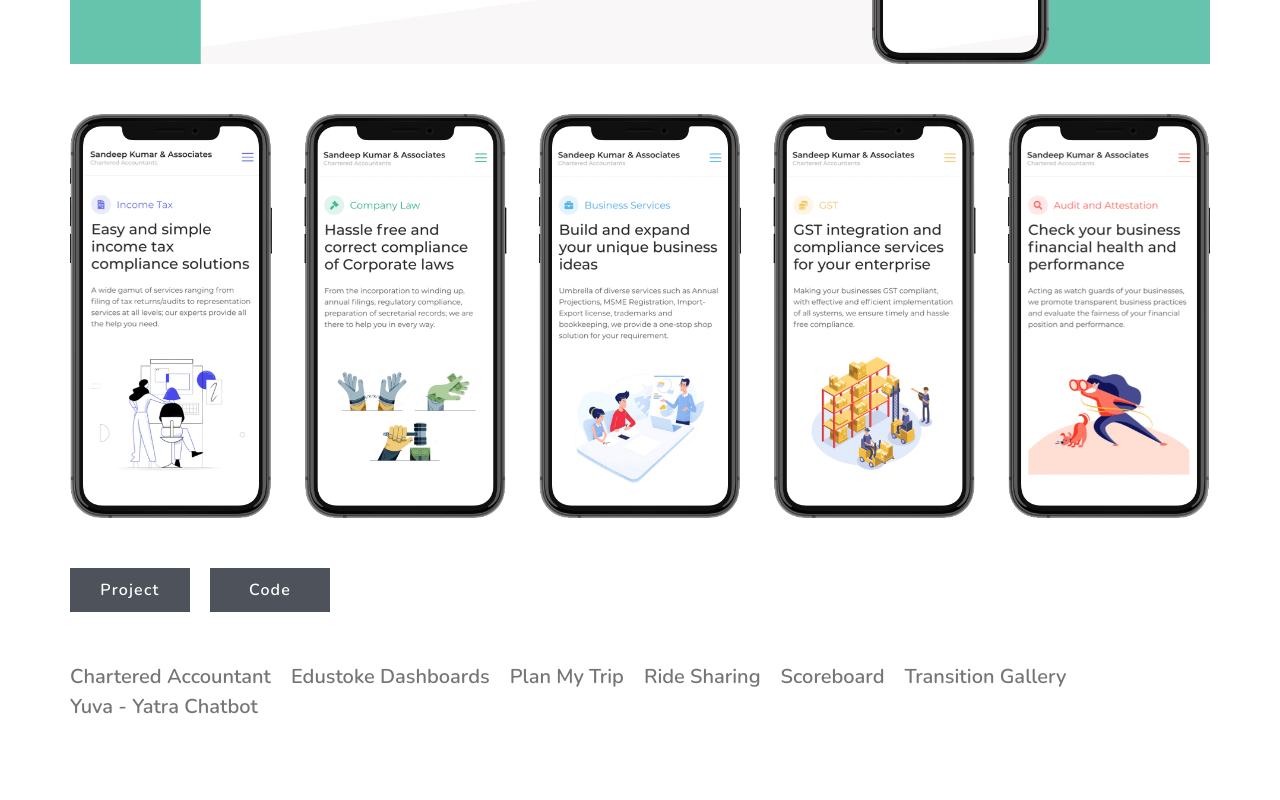
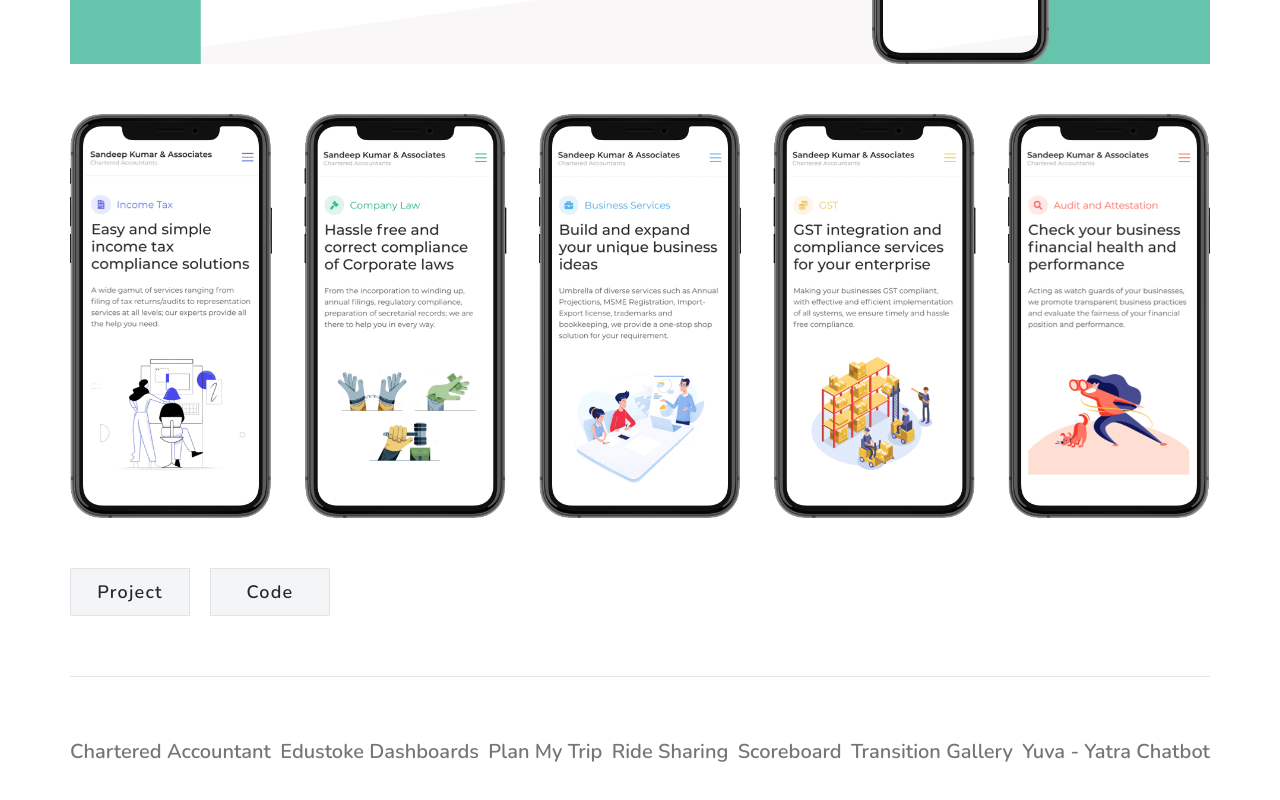
Before and after one commit to abhishekjakhar/portfolio, a Next.js app: page /projects/cask in a window 1280 px wide. Shown: the part 852-1652 px from the top of the page. Before the commit the page ends 1614 px from the top, so only its background shows below. Built offline with nearby package versions, Linux system fonts and the light colour scheme.

Commit message:
button styling updated + divider made customizable :lipstick:

```diff
--- a/components/Button.js
+++ b/components/Button.js
@@ -18,22 +18,30 @@ const Button = props => (
         border: 0;
       }
 
+      .btn:not(:last-child) {
+        margin-right: 2rem;
+      }
+
+      @media only screen and (max-width: 37.5em) {
+        .btn:not(:last-child) {
+          margin-right: 0;
+          margin-bottom: 1.2rem;
+        }
+      }
+
       .btn-cta {
+        line-height: 1;
         min-width: 12rem;
-        padding: 1rem 2.2rem;
-        font-size: 1.6rem;
+        padding: 1.4rem 2.2rem;
+        font-size: 1.8rem;
         font-weight: 600;
         letter-spacing: 1.2px;
-        color: var(--color-white);
-        background-color: var(--color-black);
-        opacity: 0.8;
+        color: var(--text-color-darker);
+        background-color: var(--color-gray);
+        border: 1px solid #e1e3e6;
         -webkit-transition: opacity 400ms;
         -o-transition: opacity 400ms;
         transition: opacity 400ms;
-      }
-
-      .btn-cta:hover {
-        opacity: 1;
       }
     `}</style>
   </a>
--- a/components/Divider.js
+++ b/components/Divider.js
@@ -1,12 +1,12 @@
 import React from 'react'
 
-const Divider = () => (
+const Divider = props => (
   <div>
     <style jsx>{`
       div {
         height: 1px;
         width: 100%;
-        margin: 8rem 0;
+        margin: ${'large' in props ? '8' : '6'}rem 0;
         background-color: rgba(0, 0, 0, 0.1);
       }
     `}</style>
--- a/components/ProjectBody.js
+++ b/components/ProjectBody.js
@@ -2,7 +2,7 @@ import Button from './Button'
 
 export default function ProjectBody({ description, website, code }) {
   return (
-    <article className="mb-10">
+    <article>
       {description.map((element, index) => {
         let innerContent = null
         if (element.type === 'image') {
@@ -38,13 +38,9 @@ export default function ProjectBody({ description, website, code }) {
           </div>
         )
       })}
-      <div className="u-flex phone-mt-8">
+      <div className="u-flex phone-f-column phone-mt-8">
         {website && <Button website={website}>Project</Button>}
-        {code && (
-          <div className="ml-4">
-            <Button website={code}>Code</Button>
-          </div>
-        )}
+        {code && <Button website={code}>Code</Button>}
       </div>
     </article>
   )
--- a/components/ProjectNav.js
+++ b/components/ProjectNav.js
@@ -4,10 +4,10 @@ import ActiveLink from './ActiveLink'
 const ProjectNav = ({ projects }) => {
   return (
     <nav>
-      <ul className="u-flex f-row f-wrap">
+      <ul className="u-flex f-row f-wrap justify-content-between">
         {projects.map((project, index) => {
           return (
-            <li key={index} className="mr-4">
+            <li key={index}>
               <ActiveLink
                 as={`/projects/${project.slug}`}
                 href="/projects/[pathname]">
--- a/pages/projects/[slug].js
+++ b/pages/projects/[slug].js
@@ -8,6 +8,7 @@ import ProjectSubTitle from '../../components/ProjectSubTitle'
 import ProjectParagraph from '../../components/ProjectParagraph'
 import ProjectBody from '../../components/ProjectBody'
 import ProjectNav from '../../components/ProjectNav'
+import Divider from '../../components/Divider'
 
 export default function Post({ project, projects }) {
   const {
@@ -64,6 +65,7 @@ export default function Post({ project, projects }) {
         </div>
       </div>
       <ProjectBody description={description} website={website} code={code} />
+      <Divider />
       <ProjectNav projects={projects} />
     </Layout>
   )
--- a/pages/resume.js
+++ b/pages/resume.js
@@ -41,7 +41,7 @@ const Resume = () => {
           )
         })}
       </section>
-      <Divider />
+      <Divider large />
       <section>
         <ResumeHeading>Education</ResumeHeading>
         {education.map((e, index) => {
@@ -65,7 +65,7 @@ const Resume = () => {
           )
         })}
       </section>
-      <Divider />
+      <Divider large />
       <section>
         <ResumeHeading>Skills + Software</ResumeHeading>
         {skills.map((s, index) => {
@@ -85,7 +85,7 @@ const Resume = () => {
           )
         })}
       </section>
-      <Divider />
+      <Divider large />
       <section>
         <ResumeHeading>Certifications</ResumeHeading>
         {certification.map((c, index) => {
--- a/styles/index.css
+++ b/styles/index.css
@@ -49,6 +49,7 @@ body.light {
   --box-shadow-hover: 0 7px 14px rgba(50, 50, 93, 0.1),
     0 3px 6px rgba(0, 0, 0, 0.08);
   --bg-color-gray: #fafafa;
+  --color-gray: #f3f5f7;
   --bg-color: #ffffff;
 }
 
@@ -65,6 +66,7 @@ body.dark {
   --box-shadow-hover: 0 7px 14px rgba(50, 50, 93, 0.1),
     0 3px 6px rgba(255, 255, 255, 0.2);
   --bg-color-gray: #fafafa;
+  --color-gray: #282c35;
   --bg-color: #282c35;
 }
 
```
